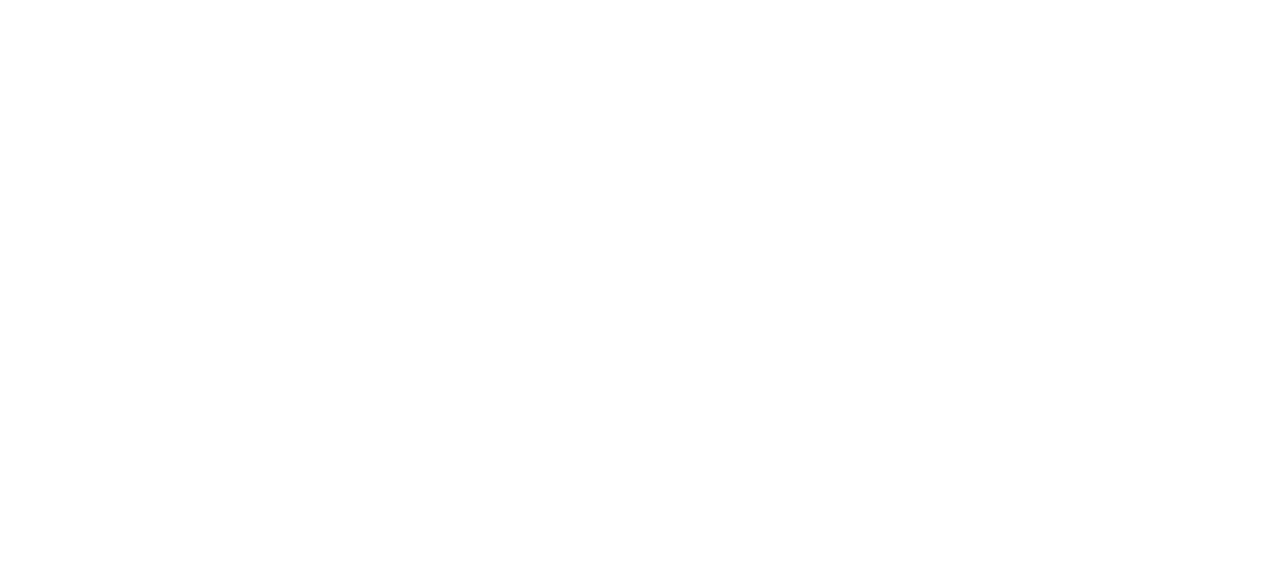
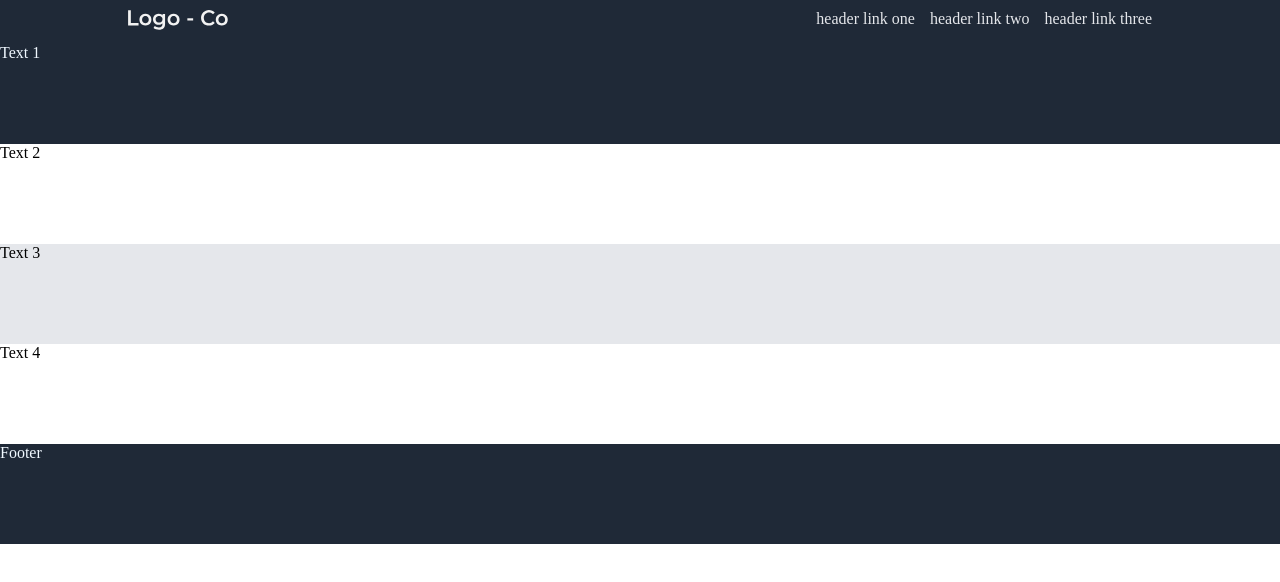
Before and after one commit to yegi6e/Project-Landing-Page, a plain HTML site: page Index.html in a window 1280 px wide. Drawn offline with Linux system fonts and the light colour scheme.

Commit message:
Add nav block

```diff
--- a/Index.html
+++ b/Index.html
@@ -5,8 +5,22 @@
     <meta http-equiv="X-UA-Compatible" content="IE=edge">
     <meta name="viewport" content="width=device-width, initial-scale=1.0">
     <title>Project Landing Page</title>
+    <link rel="stylesheet" href="style.css">
 </head>
 <body>
+    <div class="block header">
+        <div class="logo"><a href="#"><img src="./Images/Logo-Co.svg" alt="Logo-Co" width="100"></a></div>
+        <ul class="menu">
+            <li><a href="#">header link one</a></li>
+            <li><a href="#">header link two</a></li>
+            <li><a href="#">header link three</a></li>
+        </ul>
+    </div>
+    <div class="block hero">Text 1</div>
+    <div class="block galary">Text 2</div>
+    <div class="block quote">Text 3</div>
+    <div class="block cta">Text 4</div>
+    <div class="block footer">Footer</div>
 
 </body>
 </html>
--- a/style.css
+++ b/style.css
@@ -0,0 +1,69 @@
+body {
+    display: flex;
+    flex-direction: column;
+    margin: 0;
+}
+
+.header a {
+    text-decoration: none;
+    color: #e5e7eb;
+}
+
+.logo {
+    filter: invert(100%) sepia(0%) saturate(3655%) hue-rotate(317deg) brightness(106%) contrast(90%);
+}
+
+.block {
+    flex: 1 1 100px;
+}
+
+.block.header {
+    background-color: #1f2937;
+    color: aliceblue;
+    display: flex;
+    justify-content: space-between;
+    padding: 10px 10%;
+    flex: 1;
+}
+
+.menu {
+    display: flex;
+
+}
+
+ul.menu {
+    list-style-type: none;
+    margin: 0;
+    padding: 0;
+}
+.menu li{
+    margin-left: 15px;
+}
+
+
+
+
+
+.hero {
+    background-color: #1f2937;
+    color: aliceblue;
+
+}
+
+.galary {
+
+
+}
+
+.quote {
+    background-color: #e5e7eb;
+}
+
+.cta {
+
+}
+
+.footer {
+    background-color: #1f2937;
+    color: aliceblue;
+}
```
Also changed, not shown: Images/Logo-Co.svg (added).
